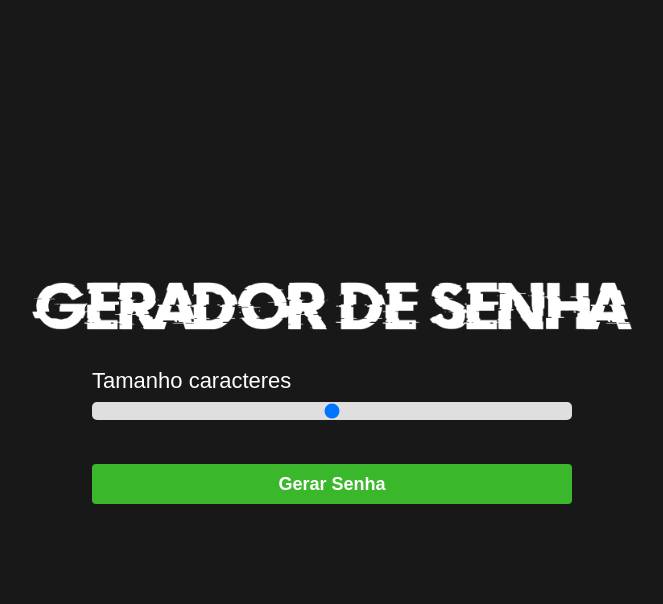
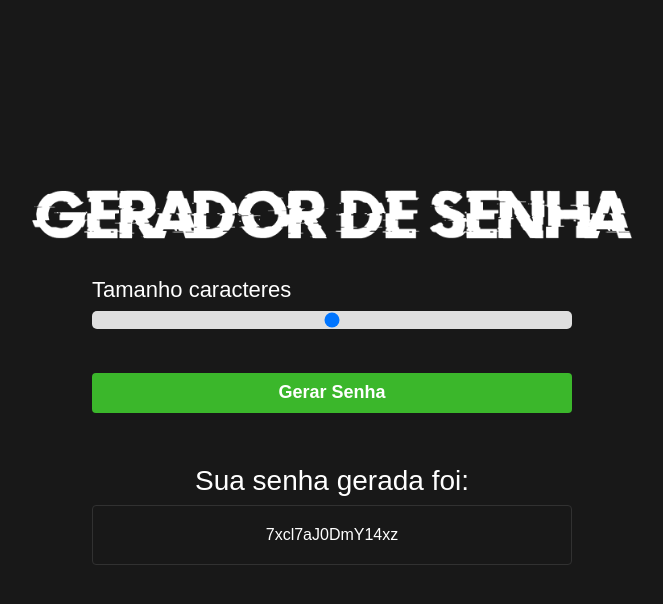
Before and after one commit to brunosilvade/Gerador-de-Senha, a plain HTML site: page Site/index.html in a window 1280 px wide. Both pictures are taken after a click on the button "Gerar Senha". Shown: the whole page, without its empty margins (308-971 px from the left). Drawn offline with Linux system fonts and the light colour scheme.

Commit message:
Javascript Functions

```diff
--- a/Site/index.html
+++ b/Site/index.html
@@ -11,14 +11,14 @@
 <body>
     <img class="logo" src="./assets/logo.png" alt="Gerador de Senha logo">
     <main class="container-input">
-        <span>Tamanho </span id="valor"><span> caracteres</span>
+        <span>Tamanho <span id="valor"></span> caracteres</span>
         <input id="slider" class="slider" type="range" min="5" max="25" value="15">
-        <button id="button" class="button-cta">Gerar Senha</button>
+        <button id="button" class="button-cta" onclick="generatePassword()">Gerar Senha</button>
 
     </main>
-    <div id="container-password" class="container-password hide">
+    <div id="container-password" onclick="copyPassword()" class="container-password hide">
         <span class="title">Sua senha gerada foi:</span>
-        <span class="password">123123123</span>
+        <span id="password"class="password"></span>
         <span class="tooltip">Clique na senha para copiar ☝️ </span>
     </div>
     <script src="script.js"></script>
--- a/Site/script.js
+++ b/Site/script.js
@@ -0,0 +1,31 @@
+let sliderElement = document.querySelector("#slider");
+let buttonElement = document.querySelector("#button");
+
+let sizePassword = document.querySelector("#valor");
+let password = document.querySelector("#password");
+
+let containerPassword = document.querySelector("#container-password");
+
+let charset = "abcdefghijklmnopqrstuvwxyzABCDEFGHIJKLMNOPQRSTUVWXYZ1234567890";
+var novaSenha ="";
+
+slider.oninput = function(){
+    sizePassword.innerHTML = this.value;
+}
+
+function generatePassword(){
+
+    let pass = "";
+
+    for(let i = 0, n = charset.length; i < sliderElement.value; ++i){
+        pass += charset.charAt(Math.floor(Math.random() * n));
+    }
+    containerPassword.classList.remove("hide");
+    password.innerHTML = pass;
+    novaSenha = pass;
+}
+
+function copyPassword(){
+        alert("Senha copiada com sucesso!");
+        navigator.clipboard.writeText(novaSenha);
+}
```
